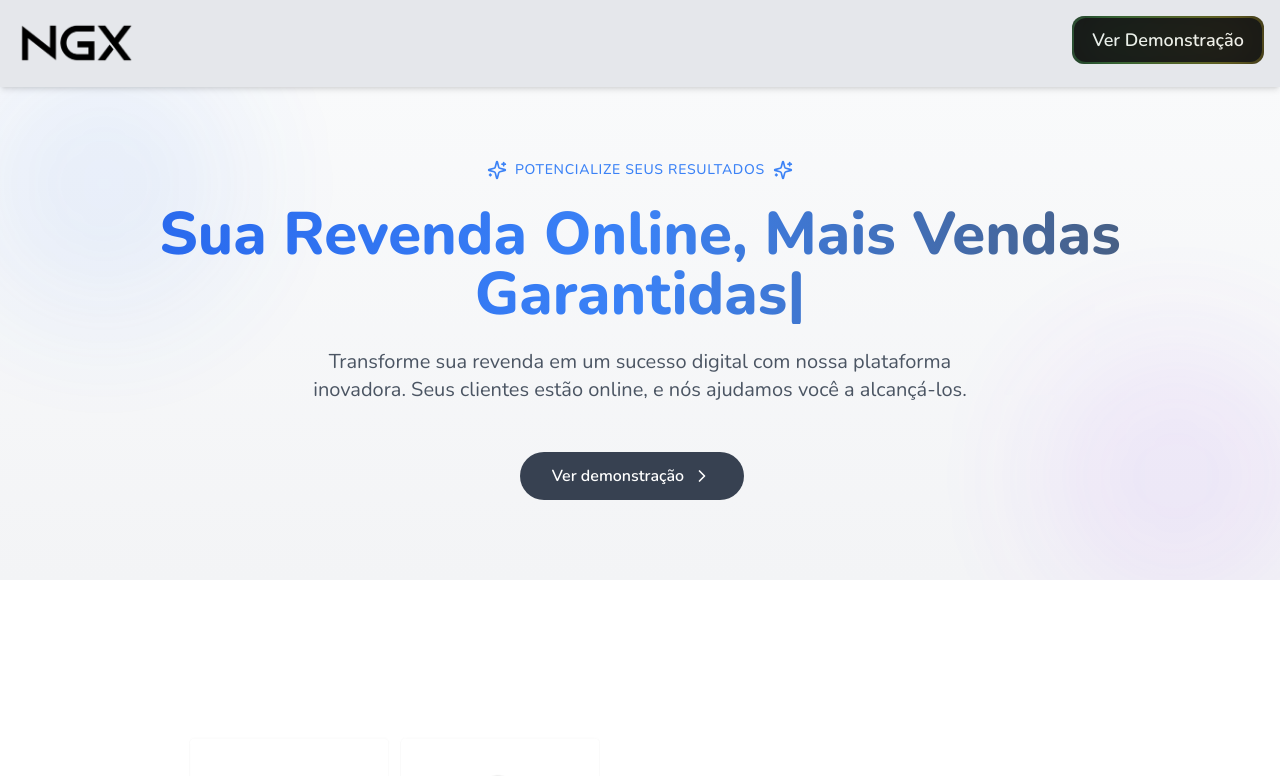
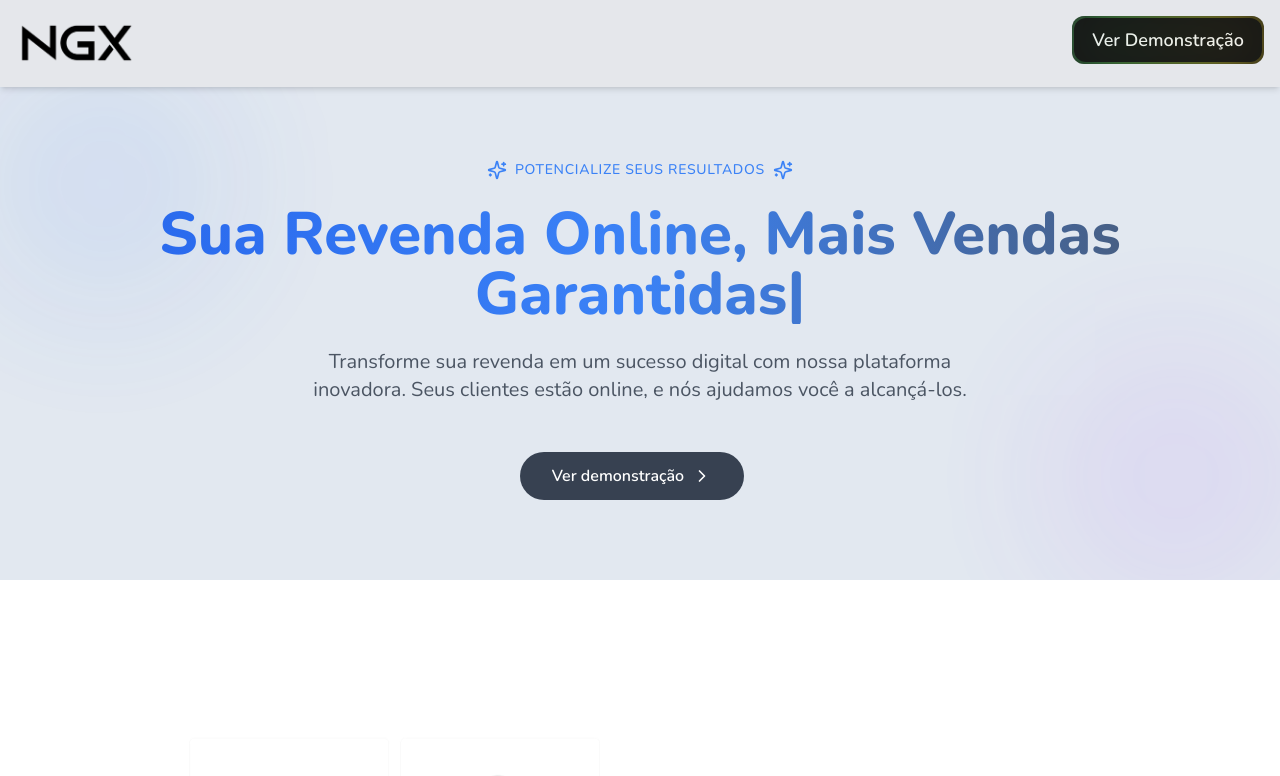
Before and after one commit to Endrigo-Bitello/ngx-motors-lp, a Next.js app: page / in a window 1280 px wide. Shown: the top 776 px of the page. Built offline with nearby package versions, Linux system fonts and the light colour scheme.

Commit message:
Melhorias

```diff
--- a/components/Hero.js
+++ b/components/Hero.js
@@ -47,7 +47,7 @@ const Hero = () => {
   };
 
   return (
-    <section className="relative min-h-[45vh] bg-gradient-to-b from-gray-50 to-gray-100 dark:from-gray-900 dark:to-gray-800 text-gray-800 dark:text-gray-100 overflow-hidden">
+    <section className="relative min-h-[45vh] bg-slate-200 text-gray-800 dark:text-gray-100 overflow-hidden">
       {/* Animated background elements */}
       <div className="absolute inset-0 overflow-hidden">
         <div className="absolute w-72 h-72 -top-10 -left-10 bg-blue-500/10 rounded-full blur-3xl animate-pulse" />
```
